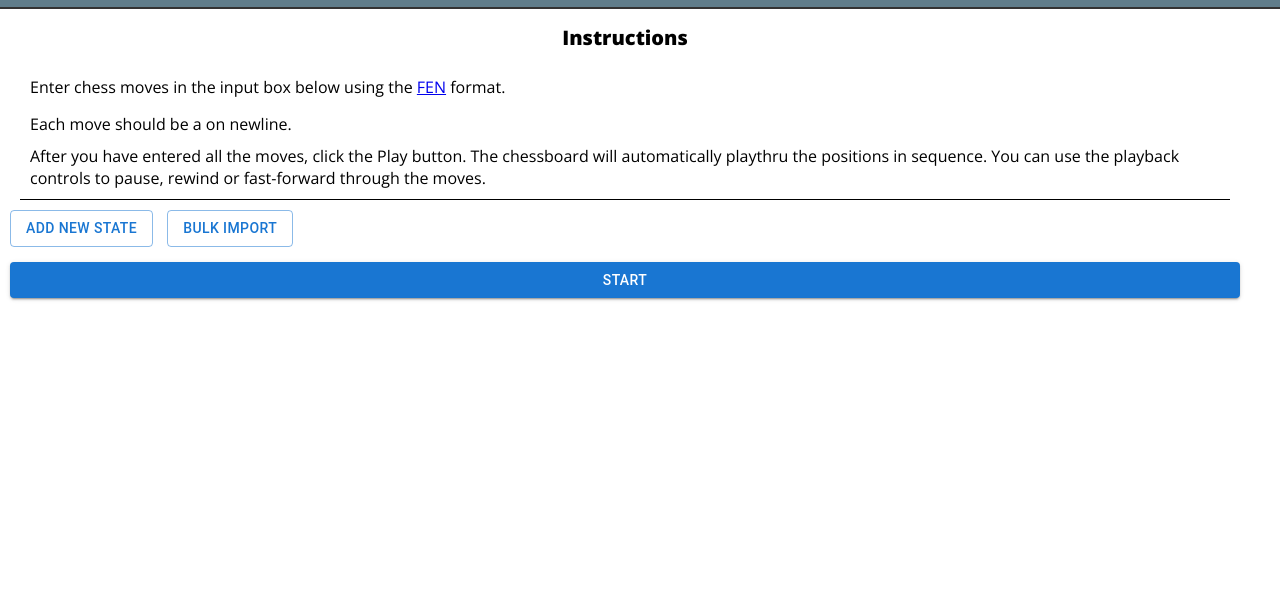
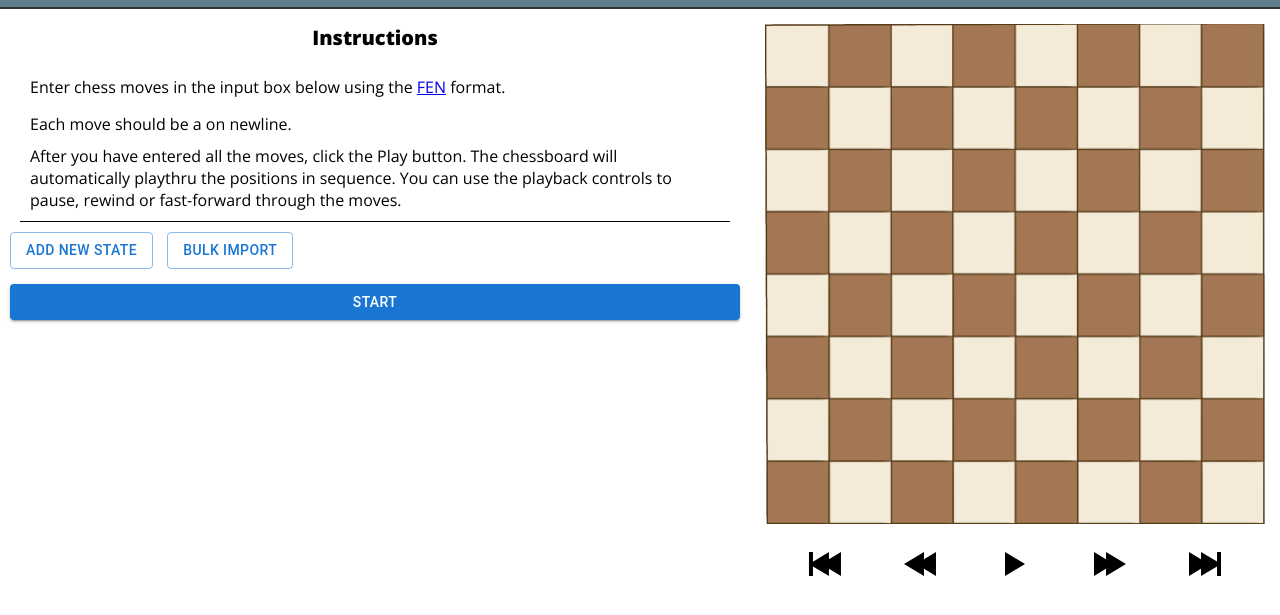
Before and after one commit to Svjard/chessplayback, a website built with webpack: page public/index.html in a window 1280 px wide. Shown: the part 63-678 px from the top of the page. Built offline with nearby package versions, Linux system fonts and the light colour scheme.

Commit message:
feat: Adding the chess board view pane and playback controls

```diff
--- a/public/index.html
+++ b/public/index.html
@@ -37,7 +37,59 @@
           </div>
           <button id="start" class="primary margin-lr-10">Start</button>
         </div>
-        <div class="col board-col"></div>
+        <div class="col board-col">
+          <img id="chess-board" width="500" height="500" src="images/board.png" />
+          <div class="controls">
+            <button id="jump-to-start" class="control no-border">
+              <svg width="24px" height="24px" viewBox="0 0 20 20" xmlns="http://www.w3.org/2000/svg">
+                <rect x="0" fill="none" width="20" height="20"/>
+                <g>
+                  <path d="M11.98 7.63l6-3.6v12l-6-3.6v3.6l-8-4.8v4.8h-2v-12h2v4.8l8-4.8v3.6z"/>
+                </g>
+              </svg>
+            </button>
+            <button id="rewind" class="control no-border">
+              <svg width="24px" height="24px" viewBox="0 0 20 20" xmlns="http://www.w3.org/2000/svg">
+                <rect x="0" fill="none" width="20" height="20"/>
+                <g>
+                  <path d="M2 10l10-6v3.6L18 4v12l-6-3.6V16z"/>
+                </g>
+              </svg>
+            </button>
+            <button id="pause" class="control no-border" style="display: none">
+              <svg width="24px" height="24px" viewBox="0 0 20 20" xmlns="http://www.w3.org/2000/svg">
+                <rect x="0" fill="none" width="20" height="20"/>
+                <g>
+                  <path d="M5 16V4h3v12H5zm7-12h3v12h-3V4z"/>
+                </g>
+              </svg>
+            </button>
+            <button id="play" class="control no-border">
+              <svg width="24px" height="24px" viewBox="0 0 20 20" xmlns="http://www.w3.org/2000/svg">
+                <rect x="0" fill="none" width="20" height="20"/>
+                <g>
+                  <path d="M5 4l10 6-10 6V4z"/>
+                </g>
+              </svg>
+            </button>
+            <button id="fast-forward" class="control no-border">
+              <svg width="24px" height="24px" viewBox="0 0 20 20" xmlns="http://www.w3.org/2000/svg">
+                <rect x="0" fill="none" width="20" height="20"/>
+                <g>
+                  <path d="M18 10L8 16v-3.6L2 16V4l6 3.6V4z"/>
+                </g>
+              </svg>
+            </button>
+            <button id="jump-to-end" class="control no-border">
+              <svg width="24px" height="24px" viewBox="0 0 20 20" xmlns="http://www.w3.org/2000/svg">
+                <rect x="0" fill="none" width="20" height="20"/>
+                <g>
+                  <path d="M8 12.4L2 16V4l6 3.6V4l8 4.8V4h2v12h-2v-4.8L8 16v-3.6z"/>
+                </g>
+              </svg>
+            </button>
+          </div>
+        </div>
       </div>
     </div>
     <template id="move">
--- a/public/styles.css
+++ b/public/styles.css
@@ -180,6 +180,19 @@ button.primary:hover {
     rgba(0, 0, 0, 0.14) 0px 4px 5px 0px, rgba(0, 0, 0, 0.12) 0px 1px 10px 0px;
 }
 
+button.no-border:hover {
+  border: 0 !important;
+}
+
+button.disabled {
+  color: rgba(0, 0, 0, 0.26);
+  box-shadow: none;
+  background-color: rgba(0, 0, 0, 0.12);
+  pointer-events: none;
+  cursor: default;
+  border: 0;
+}
+
 #moves {
   max-height: 250px;
 }
@@ -235,3 +248,27 @@ button.primary:hover {
 input.invalid {
   border: 1px solid red;
 }
+
+.controls {
+  display: flex;
+  flex-direction: row;
+  justify-content: space-evenly;
+  align-items: center;
+  margin-top: 15px;
+}
+
+.control {
+  background: transparent;
+  display: flex;
+  border: 0;
+  cursor: pointer;
+}
+
+.control svg {
+  width: 40px;
+  height: 40px;
+}
+
+#chess-board {
+  margin-top: 15px;
+}
```
